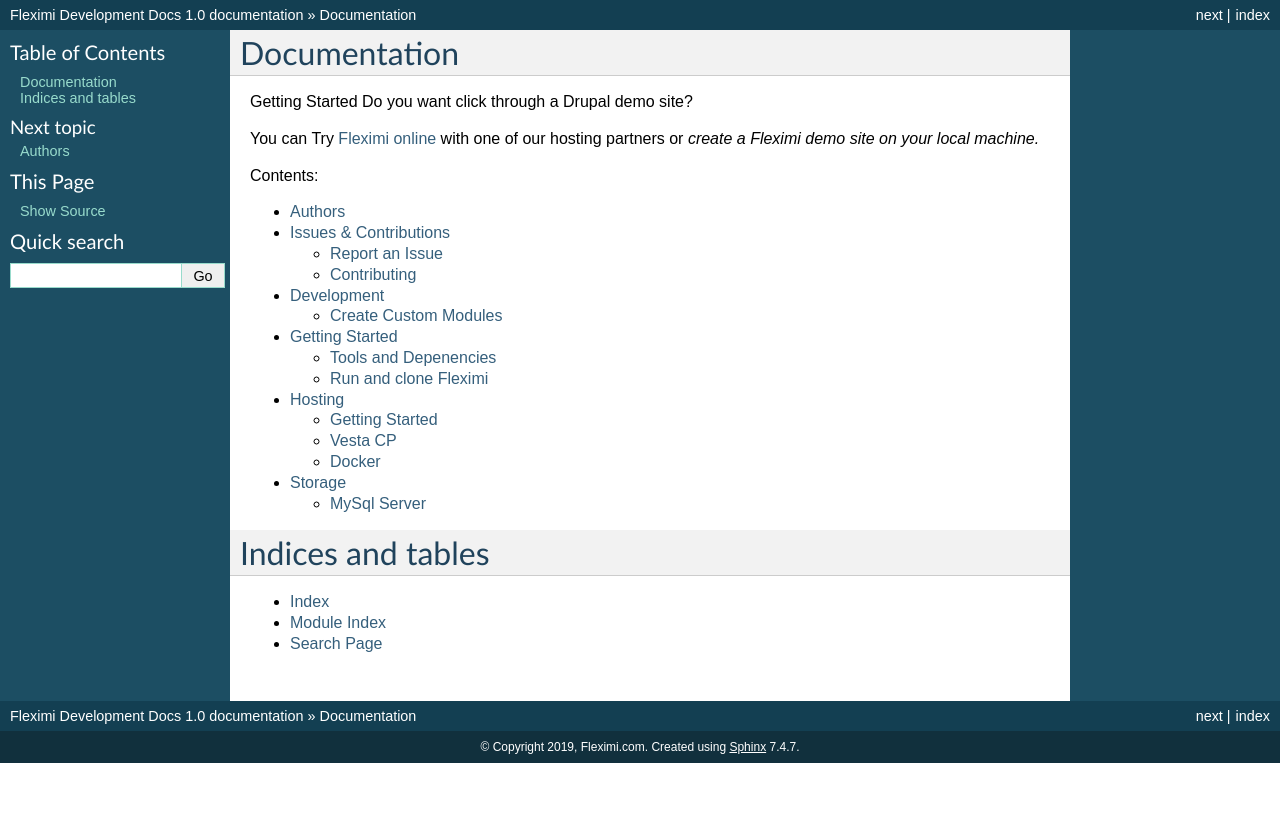
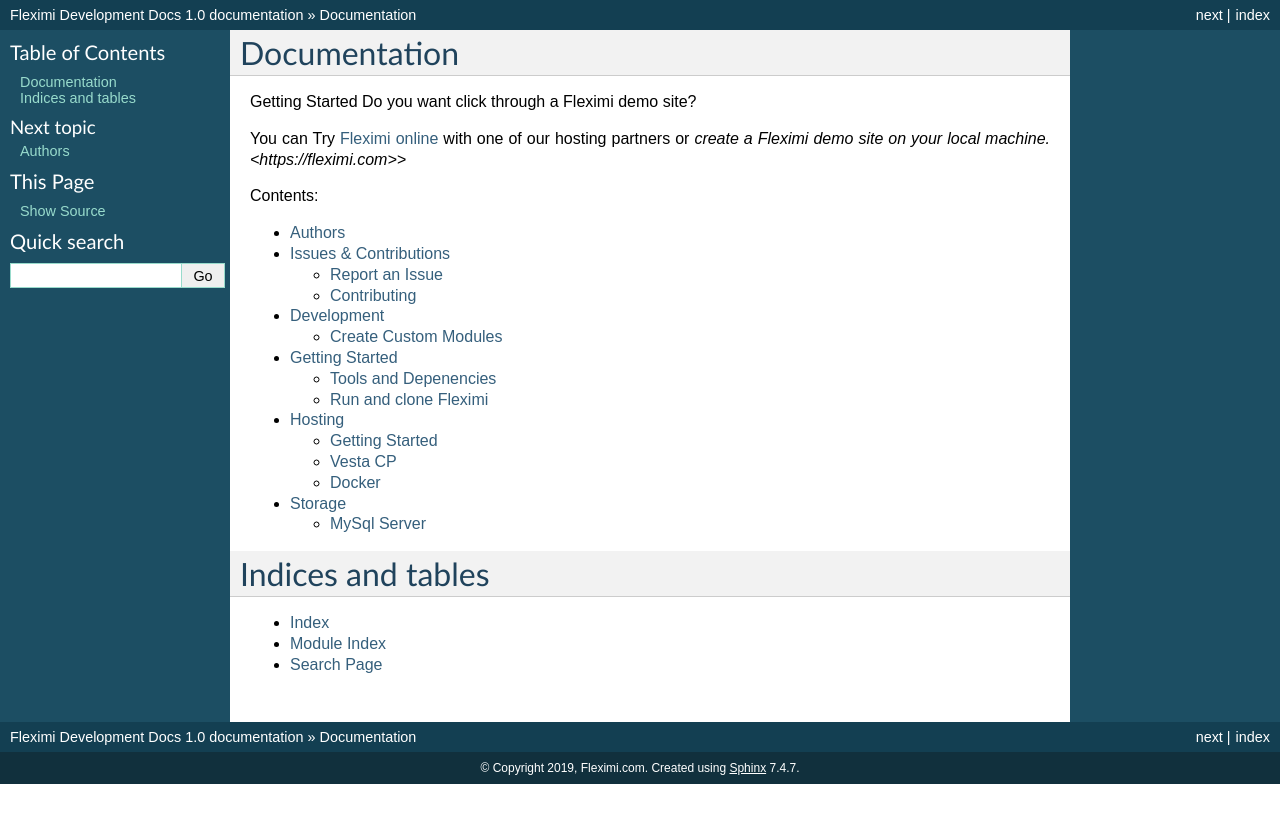
Before and after one commit to Fleximi/Fleximi-CMS, a Sphinx documentation site: the page built from docs/index.rst, in a window 1280 px wide. Shown: the top 823 px of the page. Built offline with Sphinx 7.4.7, drawn with Linux system fonts in a browser that asks for light colours.

Commit message:
Initial commit

```diff
--- a/docs/index.rst
+++ b/docs/index.rst
@@ -1,9 +1,9 @@
 Documentation
 =============
 Getting Started
-Do you want click through a Drupal demo site?
+Do you want click through a Fleximi demo site?
 
-You can Try `Fleximi online <https://fleximi.com>`_ with one of our hosting partners or `create a Fleximi demo site on your local machine.`
+You can Try `Fleximi online <https://fleximi.com>`_ with one of our hosting partners or `create a Fleximi demo site on your local machine. <https://fleximi.com>>`
 
 
 Contents:
```
